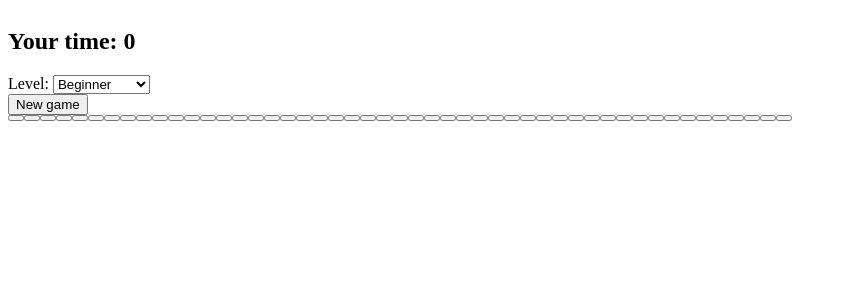
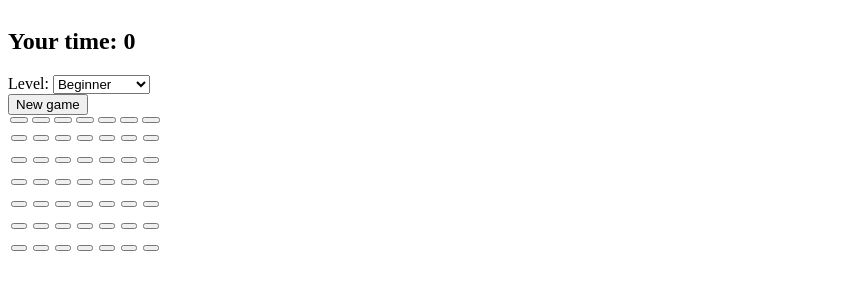
Before and after one commit to StormySeas/project-1-WDI, a plain HTML site: page index.html in a window 1280 px wide. Both pictures are taken after a click on the button "New game". Shown: the whole page, without its empty margins (0-847 px from the left). Drawn offline with nearby package versions, Linux system fonts and the light colour scheme.

Commit message:
project due

```diff
--- a/index.html
+++ b/index.html
@@ -1,11 +1,13 @@
 <!DOCTYPE html>
 <html lang="en" dir="ltr">
+
 <head>
   <meta charset="utf-8">
   <link rel="stylesheet" href="style/styles.css">
   <script src="https://code.jquery.com/jquery-3.3.1.js"></script>
   <title></title>
 </head>
+
 <body>
   <div id="game" class="minesweeper">
     <div>
@@ -26,9 +28,10 @@
     <button class='newGame'>New game</button>
 
     <div class="board"></div>
-    <section class= 'gameGrid'>
-    </section>
+      <table class= 'go'>
+      </table>
   </div>
   <script src="scripts/app.js" charset="utf-8"></script>
 </body>
+
 </html>
--- a/scripts/app.js
+++ b/scripts/app.js
@@ -34,12 +34,6 @@ class Gameboard {
     }
   }
 }
-// const createGrid = (gridSize) => {
-//   for (let i = 0; i < this.grid; i++) {
-//     const square = $('<square/>')
-//     $('.board').append(square)
-//   }
-// }
 
 let board
 $('.newGame').click(function () {
@@ -49,37 +43,54 @@ $('.newGame').click(function () {
       console.log('beginner works')
       board = new Gameboard('beginner').beginner
       createSquares(7)
+      // setButtons()
       return false
     } else if ($('.level').val() === ('easy')) {
       console.log('easy works')
       board = new Gameboard('easy').easy
       createSquares(9)
+      // animateTheBoxes()
+      // setButtons()
       return false
     } else if ($('.level').val() === ('intermediate')) {
       console.log('intermediate works')
       board = new Gameboard('intermediate').intermediate
       createSquares(12)
+      // setButtons()
       return false
     }
   })
 }
 )
 const createSquares = (squareNum) => {
-  for (let i = 0; i < squareNum * squareNum; i++) {
-    const $section = $('<button/>').on('click')
-    $('.gameGrid').append($section)
+  for (let i = 0; i < squareNum; i++) {
+    const $table = $('<th class= cool><button class=press value=/><th/>').on('click')
+    $('.go').prepend($table)
     console.log('hiya')
   }
+  for (let i = 1; i < squareNum; i++) {
+    const $th = $('<td><button class=press value=/><td/>').on('click')
+    $('.cool').append($th)
+  }
+  animateTheBoxes()
+  clearInterval(animateTheBoxes, 500)
 }
 
-$('.level').change(function () {
-  console.log('change')
-})
-//
-// const createSquares = (numberOfSquares) => {
-//   console.log('poop')
-//   for (let i = 0; i < [i].length; i++) {
-//     const square = $('<div/>')
-//     $('.board').append(square)
+// $('.level').change(function () {
+//   console.log('change')
+// })
+// const setButtons = (squareNum) => {
+//   for (var j = 0; j < squareNum; j += 3) {
+//     $('.press').toggleClass('.press bomb')
+//     console.log('setButtons')
 //   }
 // }
+
+function animateTheBoxes () {
+  let classes = ['press ', 'bomb ']
+  $(".press").each(function () {
+    $(this).removeClass('bomb ' + classes.join(' ')).addClass(classes[~~(Math.random() * classes.length)])
+    console.log('bombcreated')
+  })
+  setTimeout(animateTheBoxes, 500)
+}
--- a/style/styles.css
+++ b/style/styles.css
@@ -1,10 +1,34 @@
 html{
+display: flex;
+}
+table {
+display: flex;
+align-items: stretch;
+padding: 1px 1px;
+min-width: 200px;
+
+}
+.gameGrid{
+display: flex;
+padding: 1px;
+margin: 1px;
+}
+.cool {
+display: flex;
+flex-direction: column;
+align-content: space-around;
+padding: 1;
+margin: 1;
+}
+/* .go{
   display: flex;
+  flex-grow: 20;
+} */
+table, th{
+  /* display: table-cell; */
+  vertical-align: middle;
+  padding: 1;
 }
-section {
-  columns: 9;
-  rows: 9;
-  display: flex;
-  max-width: relative;
-flex-wrap: wrap;
+table, td{
+  padding: 1;
 }
```
Lines whose indentation alone changed are shown as unchanged.
